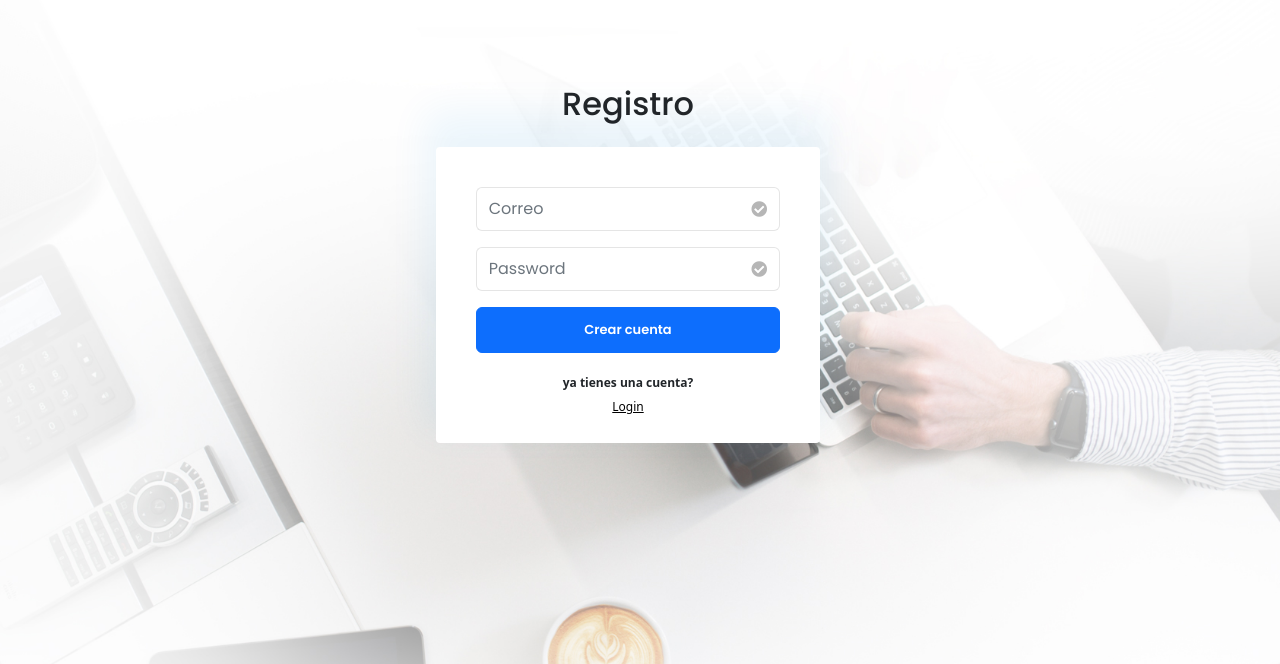
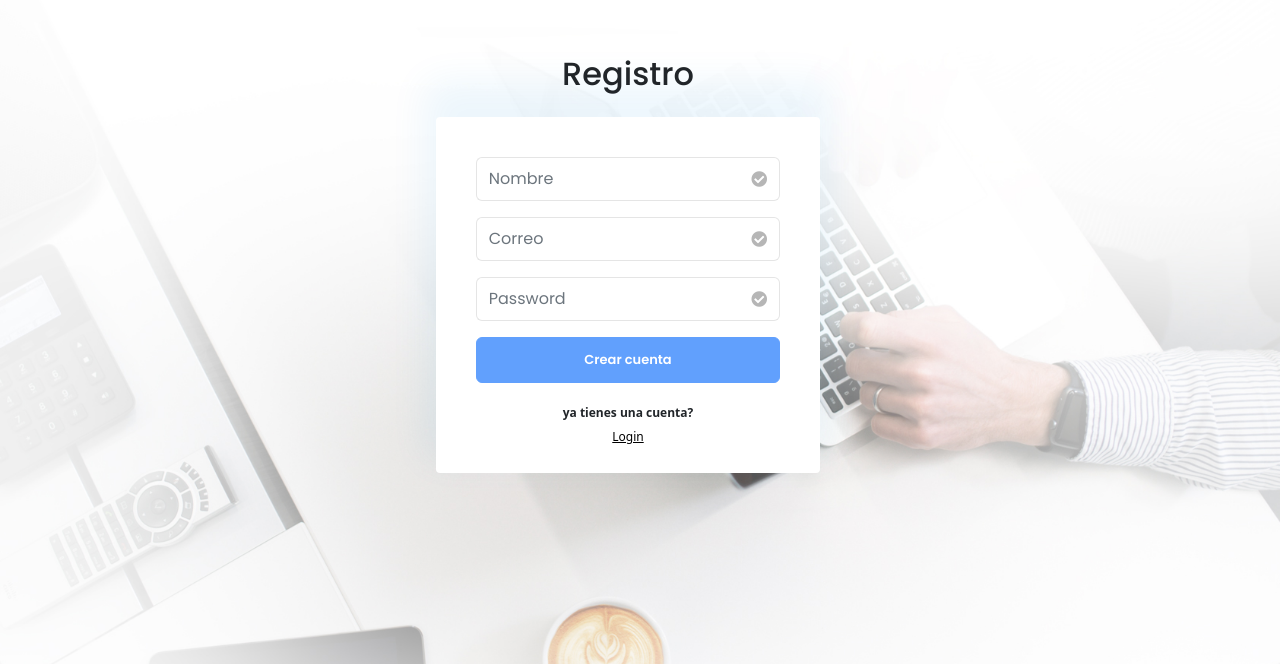
Before and after one commit to m4n50n/angular_redux_ngrx_ingreso_egreso_app, an Angular app: page /register in a window 1280 px wide. Shown: the part 136-800 px from the top of the page. Built offline with nearby package versions, Linux system fonts and the light colour scheme.

Commit message:
PAntalla de registro

```diff
--- a/src/app/app.module.ts
+++ b/src/app/app.module.ts
@@ -12,6 +12,7 @@ import { FooterComponent } from './shared/footer/footer.component';
 import { NavbarComponent } from './shared/navbar/navbar.component';
 import { SidebarComponent } from './shared/sidebar/sidebar.component';
 import { AppRoutingModule } from './app-routing.module';
+import { ReactiveFormsModule } from '@angular/forms';
 
 @NgModule({
   declarations: [
@@ -28,7 +29,8 @@ import { AppRoutingModule } from './app-routing.module';
   ],
   imports: [
     BrowserModule,
-    AppRoutingModule
+    AppRoutingModule,
+    ReactiveFormsModule
   ],
   providers: [],
   bootstrap: [AppComponent]
--- a/src/app/auth/register/register.component.html
+++ b/src/app/auth/register/register.component.html
@@ -1,24 +1,21 @@
-
 <div class="page-body-wrapper full-page-wrapper auth-page">
-    <div class="content-wrapper d-flex align-items-center auth register-bg-1 theme-one">
+  <div
+    class="content-wrapper d-flex align-items-center auth register-bg-1 theme-one"
+  >
     <div class="row w-100">
       <div class="col-lg-4 mx-auto">
         <h2 class="text-center mb-4">Registro</h2>
         <div class="auto-form-wrapper">
-            <form action="#">
+          <form [formGroup]="registroForm" (ngSubmit)="crearUsuario()">
             <div class="form-group">
               <div class="input-group">
-                  <input type="email" class="form-control" placeholder="Correo">
-                  <div class="input-group-append">
-                    <span class="input-group-text">
-                      <i class="fa fa-check-circle"></i>
-                    </span>
-                  </div>
-                </div>
-              </div>
-              <div class="form-group">
-                <div class="input-group">
-                  <input type="password" class="form-control" placeholder="Password">
+                <input
+                  formControlName="nombre"
+                  type="text"
+                  class="form-control"
+                  placeholder="Nombre"
+                  autocomplete="off"
+                />
                 <div class="input-group-append">
                   <span class="input-group-text">
                     <i class="fa fa-check-circle"></i>
@@ -28,11 +25,54 @@
             </div>
 
             <div class="form-group">
-                <button class="btn btn-primary submit-btn btn-block">Crear cuenta</button>
+              <div class="input-group">
+                <input
+                  formControlName="correo"
+                  type="email"
+                  class="form-control"
+                  placeholder="Correo"
+                  autocomplete="off"
+                />
+                <div class="input-group-append">
+                  <span class="input-group-text">
+                    <i class="fa fa-check-circle"></i>
+                  </span>
                 </div>
+              </div>
+            </div>
+
+            <div class="form-group">
+              <div class="input-group">
+                <input
+                  formControlName="password"
+                  type="password"
+                  class="form-control"
+                  placeholder="Password"
+                  autocomplete="off"
+                />
+                <div class="input-group-append">
+                  <span class="input-group-text">
+                    <i class="fa fa-check-circle"></i>
+                  </span>
+                </div>
+              </div>
+            </div>
+
+            <div class="form-group">
+              <button
+                [disabled]="registroForm.invalid"
+                type="submit"
+                class="btn btn-primary submit-btn btn-block"
+              >
+                Crear cuenta
+              </button>
+            </div>
+
             <div class="text-block text-center my-3">
-                <span class="text-small font-weight-semibold">ya tienes una cuenta?</span>
-                <br>
+              <span class="text-small font-weight-semibold"
+                >ya tienes una cuenta?</span
+              >
+              <br />
               <a routerLink="/login" class="text-black text-small">Login</a>
             </div>
           </form>
--- a/src/app/auth/register/register.component.ts
+++ b/src/app/auth/register/register.component.ts
@@ -1,4 +1,5 @@
 import { Component, OnInit } from '@angular/core';
+import { FormGroup, FormBuilder, Validators } from '@angular/forms'
 
 @Component({
   selector: 'app-register',
@@ -6,10 +7,21 @@ import { Component, OnInit } from '@angular/core';
   styleUrls: ['./register.component.css']
 })
 export class RegisterComponent implements OnInit {
+  registroForm!: FormGroup;
 
-  constructor() { }
+  constructor(private fb: FormBuilder) { }
 
   ngOnInit(): void {
+    this.registroForm = this.fb.group({
+      nombre: ["", Validators.required],
+      correo: ["", [Validators.required, Validators.email]],
+      password: ["", Validators.required]
+    })
   }
 
+  crearUsuario() {
+    console.log(this.registroForm);
+    console.log(this.registroForm.valid);
+    console.log(this.registroForm.value);
+  }
 }
```
Lines whose indentation alone changed are shown as unchanged.
